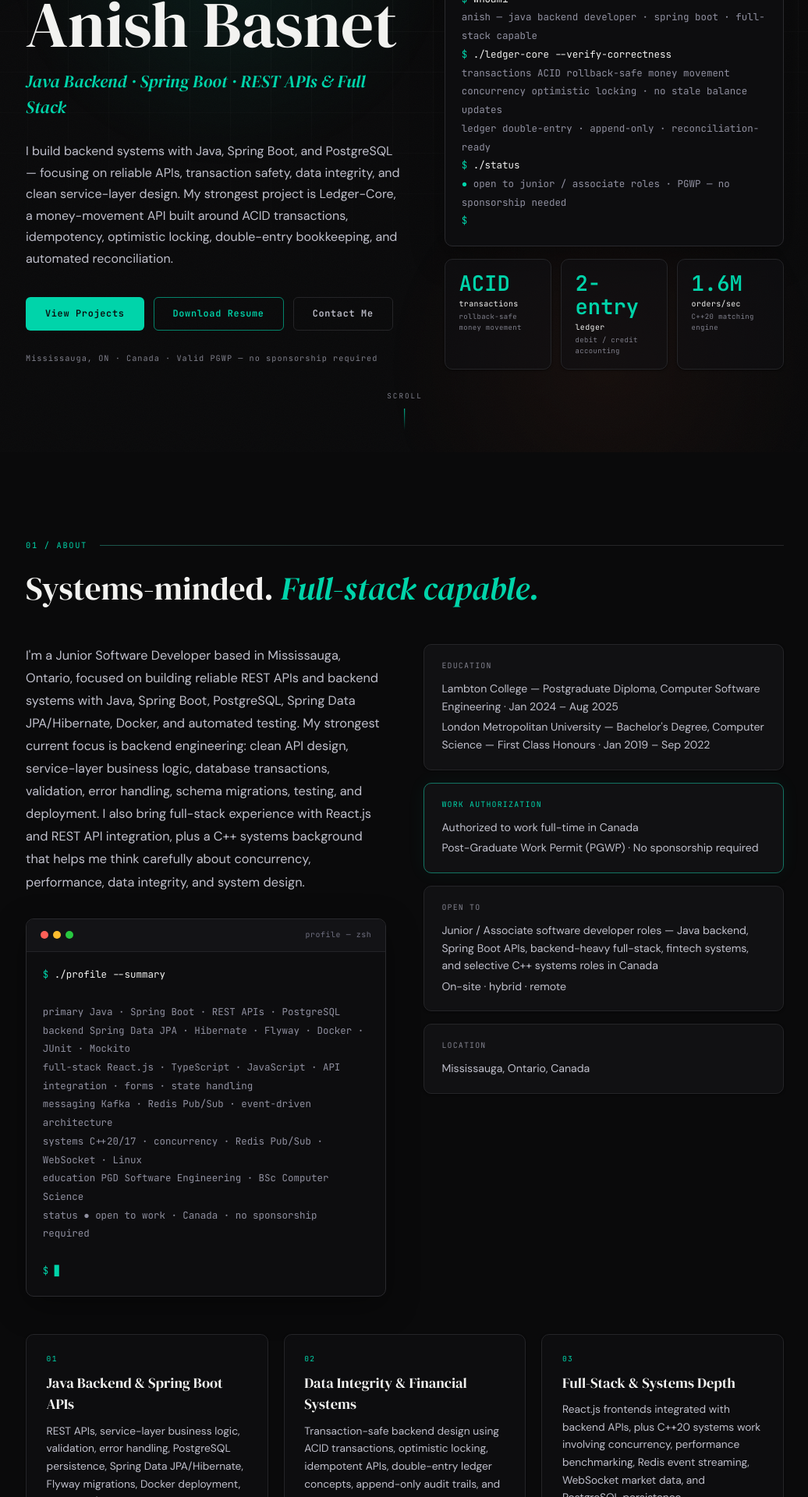
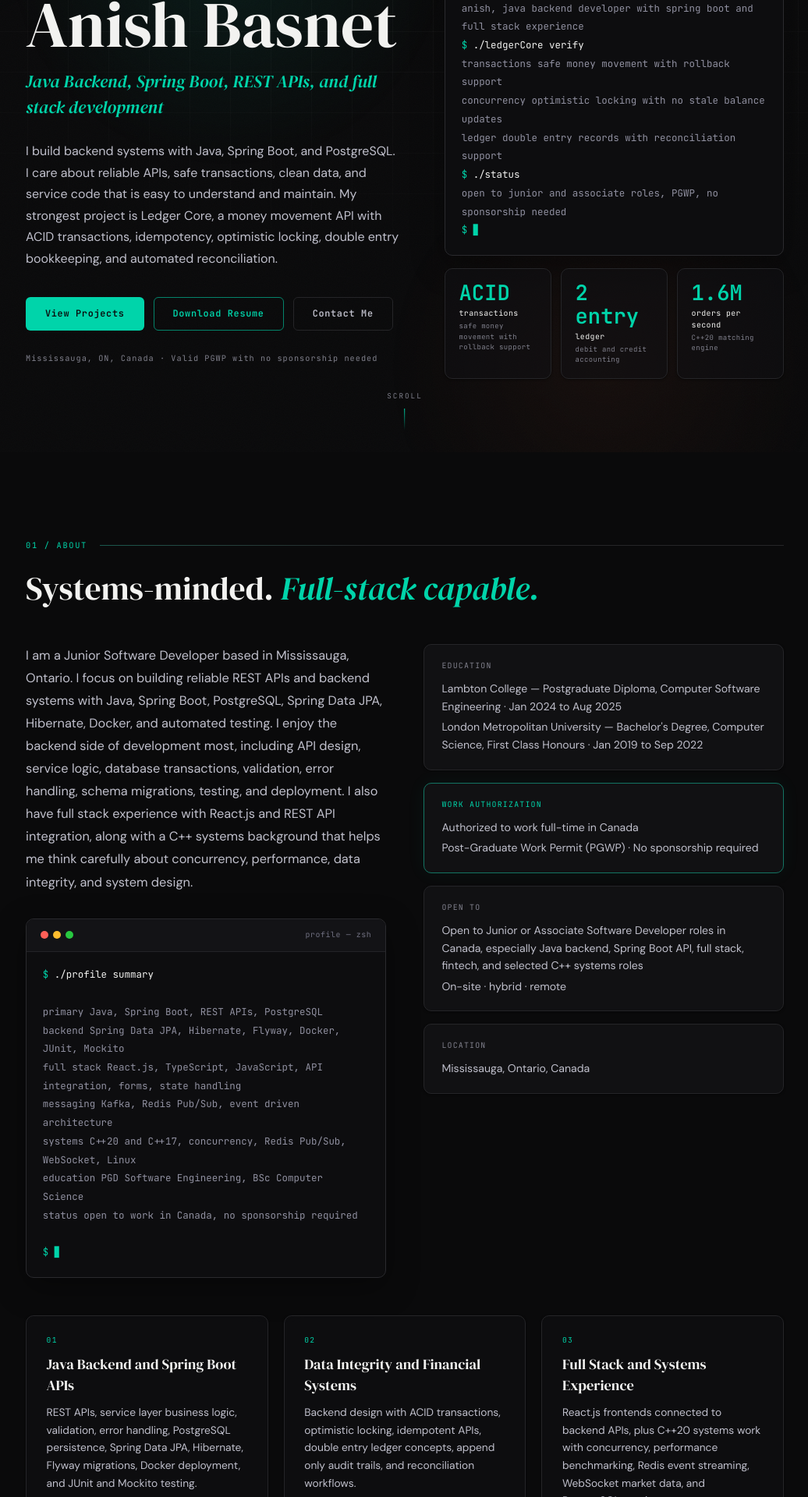
Before and after one commit to anishbasnetAB/Personal_website, a React (Vite) app: page / in a window 1280 px wide. Shown: the part 220-2140 px from the top of the page at 78% size, without its empty margins (121-1157 px from the left). Built offline with nearby package versions, Linux system fonts and the light colour scheme.

Commit message:
human text

```diff
--- a/src/data/portfolio.ts
+++ b/src/data/portfolio.ts
@@ -4,70 +4,70 @@ export const portfolio = {
   identity: {
     name: "Anish Basnet",
     monogram: "AB",
-    title: "Junior Software Developer · Java & Spring Boot · REST APIs & Full Stack",
+    title: "Junior Software Developer focused on Java, Spring Boot, REST APIs, and full stack work",
     location: "Mississauga, Ontario, Canada",
     email: "theanishbasnet@gmail.com",
     linkedin: "https://linkedin.com/in/theanishbasnet",
     github: "https://github.com/anishbasnetAB",
     openTo:
-      "Junior / Associate software developer roles — Java backend, Spring Boot APIs, backend-heavy full-stack, fintech systems, and selective C++ systems roles in Canada",
-    workAuth: "Valid PGWP — no sponsorship required",
+      "Open to Junior or Associate Software Developer roles in Canada, especially Java backend, Spring Boot API, full stack, fintech, and selected C++ systems roles",
+    workAuth: "Valid PGWP with no sponsorship needed",
     cvUrl: "/Anish_Basnet_Resume.pdf",
   },
 
   hero: {
-    availability: "Open to Junior / Associate Software Developer roles",
-    locationLine: "Mississauga, ON · Canada",
-    roleLine: "Java Backend · Spring Boot · REST APIs & Full Stack",
+    availability: "Open to Junior or Associate Software Developer roles",
+    locationLine: "Mississauga, ON, Canada",
+    roleLine: "Java Backend, Spring Boot, REST APIs, and full stack development",
     tagline:
-      "I build backend systems with Java, Spring Boot, and PostgreSQL — focusing on reliable APIs, transaction safety, data integrity, and clean service-layer design. My strongest project is Ledger-Core, a money-movement API built around ACID transactions, idempotency, optimistic locking, double-entry bookkeeping, and automated reconciliation.",
+      "I build backend systems with Java, Spring Boot, and PostgreSQL. I care about reliable APIs, safe transactions, clean data, and service code that is easy to understand and maintain. My strongest project is Ledger Core, a money movement API with ACID transactions, idempotency, optimistic locking, double entry bookkeeping, and automated reconciliation.",
     terminal: [
       { type: 'cmd', text: 'whoami' },
-      { type: 'out', text: 'anish — java backend developer · spring boot · full-stack capable' },
-      { type: 'cmd', text: './ledger-core --verify-correctness' },
-      { type: 'out', text: 'transactions   ACID rollback-safe money movement' },
-      { type: 'out', text: 'concurrency    optimistic locking · no stale balance updates' },
-      { type: 'out', text: 'ledger         double-entry · append-only · reconciliation-ready' },
+      { type: 'out', text: 'anish, java backend developer with spring boot and full stack experience' },
+      { type: 'cmd', text: './ledgerCore verify' },
+      { type: 'out', text: 'transactions   safe money movement with rollback support' },
+      { type: 'out', text: 'concurrency    optimistic locking with no stale balance updates' },
+      { type: 'out', text: 'ledger         double entry records with reconciliation support' },
       { type: 'cmd', text: './status' },
-      { type: 'out', text: '● open to junior / associate roles · PGWP — no sponsorship needed' },
+      { type: 'out', text: 'open to junior and associate roles, PGWP, no sponsorship needed' },
     ] as TermLine[],
     stats: [
-      { value: "ACID", unit: "transactions", label: "rollback-safe money movement" },
-      { value: "2-entry", unit: "ledger", label: "debit / credit accounting" },
-      { value: "1.6M", unit: "orders/sec", label: "C++20 matching engine" },
+      { value: "ACID", unit: "transactions", label: "safe money movement with rollback support" },
+      { value: "2 entry", unit: "ledger", label: "debit and credit accounting" },
+      { value: "1.6M", unit: "orders per second", label: "C++20 matching engine" },
     ],
   },
 
   about: {
     bio:
-      "I'm a Junior Software Developer based in Mississauga, Ontario, focused on building reliable REST APIs and backend systems with Java, Spring Boot, PostgreSQL, Spring Data JPA/Hibernate, Docker, and automated testing. My strongest current focus is backend engineering: clean API design, service-layer business logic, database transactions, validation, error handling, schema migrations, testing, and deployment. I also bring full-stack experience with React.js and REST API integration, plus a C++ systems background that helps me think carefully about concurrency, performance, data integrity, and system design.",
+      "I am a Junior Software Developer based in Mississauga, Ontario. I focus on building reliable REST APIs and backend systems with Java, Spring Boot, PostgreSQL, Spring Data JPA, Hibernate, Docker, and automated testing. I enjoy the backend side of development most, including API design, service logic, database transactions, validation, error handling, schema migrations, testing, and deployment. I also have full stack experience with React.js and REST API integration, along with a C++ systems background that helps me think carefully about concurrency, performance, data integrity, and system design.",
     focusAreas: [
       {
-        title: "Java Backend & Spring Boot APIs",
+        title: "Java Backend and Spring Boot APIs",
         body:
-          "REST APIs, service-layer business logic, validation, error handling, PostgreSQL persistence, Spring Data JPA/Hibernate, Flyway migrations, Docker deployment, and JUnit/Mockito testing.",
+          "REST APIs, service layer business logic, validation, error handling, PostgreSQL persistence, Spring Data JPA, Hibernate, Flyway migrations, Docker deployment, and JUnit and Mockito testing.",
       },
       {
-        title: "Data Integrity & Financial Systems",
+        title: "Data Integrity and Financial Systems",
         body:
-          "Transaction-safe backend design using ACID transactions, optimistic locking, idempotent APIs, double-entry ledger concepts, append-only audit trails, and reconciliation workflows.",
+          "Backend design with ACID transactions, optimistic locking, idempotent APIs, double entry ledger concepts, append only audit trails, and reconciliation workflows.",
       },
       {
-        title: "Full-Stack & Systems Depth",
+        title: "Full Stack and Systems Experience",
         body:
-          "React.js frontends integrated with backend APIs, plus C++20 systems work involving concurrency, performance benchmarking, Redis event streaming, WebSocket market data, and PostgreSQL persistence.",
+          "React.js frontends connected to backend APIs, plus C++20 systems work with concurrency, performance benchmarking, Redis event streaming, WebSocket market data, and PostgreSQL persistence.",
       },
     ],
     terminalLines: [
-      { type: 'cmd', text: './profile --summary' },
+      { type: 'cmd', text: './profile summary' },
       { type: 'out', text: '' },
-      { type: 'out', text: 'primary      Java · Spring Boot · REST APIs · PostgreSQL' },
-      { type: 'out', text: 'backend      Spring Data JPA · Hibernate · Flyway · Docker · JUnit · Mockito' },
-      { type: 'out', text: 'full-stack   React.js · TypeScript · JavaScript · API integration · forms · state handling' },
-      { type: 'out', text: 'messaging    Kafka · Redis Pub/Sub · event-driven architecture' },
-      { type: 'out', text: 'systems      C++20/17 · concurrency · Redis Pub/Sub · WebSocket · Linux' },
-      { type: 'out', text: 'education    PGD Software Engineering · BSc Computer Science' },
-      { type: 'out', text: 'status       ● open to work · Canada · no sponsorship required' },
+      { type: 'out', text: 'primary      Java, Spring Boot, REST APIs, PostgreSQL' },
+      { type: 'out', text: 'backend      Spring Data JPA, Hibernate, Flyway, Docker, JUnit, Mockito' },
+      { type: 'out', text: 'full stack   React.js, TypeScript, JavaScript, API integration, forms, state handling' },
+      { type: 'out', text: 'messaging    Kafka, Redis Pub/Sub, event driven architecture' },
+      { type: 'out', text: 'systems      C++20 and C++17, concurrency, Redis Pub/Sub, WebSocket, Linux' },
+      { type: 'out', text: 'education    PGD Software Engineering, BSc Computer Science' },
+      { type: 'out', text: 'status       open to work in Canada, no sponsorship required' },
       { type: 'out', text: '' },
     ] as TermLine[],
   },
@@ -76,39 +76,39 @@ export const portfolio = {
     {
       company: "NexGen",
       role: "Junior Software Developer",
-      period: "Jan 2023 – Dec 2023",
-      subPeriod: "Internship (Jan – Apr 2023) progressing to Junior Developer (May – Dec 2023)",
+      period: "Jan 2023 to Dec 2023",
+      subPeriod: "Started as an intern from Jan to Apr 2023, then continued as a Junior Developer from May to Dec 2023",
       tech: ["Java", "Spring Boot", "Spring Data JPA", "REST APIs", "SQL", "React.js", "Git", "Jira", "Agile"],
       bullets: [
-        "Developed and shipped 10+ REST API endpoints and service-layer features using Java, Spring Boot, Spring Data JPA/Hibernate, and SQL within a 6-person Agile team.",
-        "Integrated backend APIs with React.js frontend components across 3 product modules; debugged and resolved 15+ defects during QA and pre-production, reducing the bug backlog by ~40%.",
-        "Maintained >80% unit test coverage with JUnit 5 and Mockito; wrote documented code and participated in weekly code reviews using Git, Jira, and pull request workflows.",
-        "Built REST controllers, service-layer logic, and database-connected CRUD operations; practiced Git branching, pull requests, and Agile sprint ceremonies throughout both roles.",
+        "Built and shipped more than 10 REST API endpoints and service features using Java, Spring Boot, Spring Data JPA, Hibernate, and SQL as part of a 6 person Agile team.",
+        "Connected backend APIs with React.js frontend components across 3 product modules. I also fixed more than 15 QA and pre production defects, which helped reduce the bug backlog by about 40%.",
+        "Kept unit test coverage above 80% with JUnit 5 and Mockito, wrote documented code, and took part in weekly code reviews using Git, Jira, and pull requests.",
+        "Worked on REST controllers, service logic, and database backed CRUD features while following Git branching, pull request, and Agile sprint practices.",
       ],
     },
     {
       company: "Leapfrog Technology",
       role: "Student Partner",
-      period: "Jan 2022 – Dec 2022",
+      period: "Jan 2022 to Dec 2022",
       tech: ["React.js", "Node.js", "JavaScript", "Code Reviews", "Web Development"],
       bullets: [
-        "Completed structured industry training in React.js, Node.js, and JavaScript; practiced peer code reviews and iterative development across team exercises.",
+        "Completed structured industry training in React.js, Node.js, and JavaScript, with regular practice in peer code reviews and team based development exercises.",
       ],
     },
     {
       company: "Technobyte",
       role: "Flutter Intern",
-      period: "Dec 2021 – Mar 2022",
+      period: "Dec 2021 to Mar 2022",
       tech: ["Flutter", "MySQL", "Mobile Development", "Debugging"],
       bullets: [
-        "Developed mobile UI features integrating Flutter frontends with MySQL-backed REST services; resolved QA defects across 3 feature releases.",
+        "Built mobile UI features in Flutter and connected them with MySQL backed REST services. I also resolved QA defects across 3 feature releases.",
       ],
     },
   ],
 
   projects: [
     {
-      title: "Ledger-Core — Spring Boot Banking API",
+      title: "Ledger Core, Spring Boot Banking API",
       featured: true,
       tags: [
         "Java 21",
@@ -125,25 +125,25 @@ export const portfolio = {
       ],
       stats: [
         { value: "ACID", label: "transaction safety" },
-        { value: "2-entry", label: "ledger accounting" },
-        { value: "0", label: "duplicate charges on retry" },
+        { value: "2 entry", label: "ledger accounting" },
+        { value: "0", label: "duplicate charges during retry testing" },
       ],
       problem:
-        "Money-movement systems cannot behave like basic CRUD apps. Transfers must stay correct when transactions fail, duplicate requests arrive, or concurrent updates hit the same account.",
-      role: "Solo backend project — architecture, implementation, testing, database design, and deployment.",
+        "Money movement systems need more care than a basic CRUD app. Transfers must stay correct when transactions fail, duplicate requests arrive, or two updates hit the same account at the same time.",
+      role: "Solo backend project covering architecture, implementation, testing, database design, and deployment.",
       highlights: [
-        "Designed and implemented a production-style money-movement REST API with Java, Spring Boot, PostgreSQL, and Spring Data JPA/Hibernate.",
-        "Implemented deposits, withdrawals, and transfers with ACID transactions and guaranteed rollback on failure.",
-        "Used optimistic locking to prevent stale concurrent balance updates — stress-tested with 10 concurrent threads, achieving 0 overdrafts.",
-        "Designed an append-only double-entry ledger with database-level immutability and an automated reconciliation engine.",
-        "Added idempotent transfer APIs — 0 duplicate charges on 1,000-retry test.",
-        "Managed 8 Flyway schema migrations and wrote 50+ tests (JUnit 5, AssertJ, Mockito) covering failure injection, concurrency, and idempotency.",
+        "Designed and built a banking style REST API with Java, Spring Boot, PostgreSQL, and Spring Data JPA and Hibernate.",
+        "Implemented deposits, withdrawals, and transfers with ACID transactions and rollback on failure.",
+        "Used optimistic locking to prevent stale balance updates, then stress tested it with 10 concurrent threads and reached 0 overdrafts.",
+        "Designed an append only double entry ledger with database level immutability and an automated reconciliation engine.",
+        "Added idempotent transfer APIs, with 0 duplicate charges in a 1,000 retry test.",
+        "Managed 8 Flyway schema migrations and wrote more than 50 tests with JUnit 5, AssertJ, and Mockito for failure cases, concurrency, and idempotency.",
       ],
       liveUrl: "https://ledger-core-frontend-gamma.vercel.app/",
       githubUrl: "https://github.com/anishbasnetAB/ledger-core",
     },
     {
-      title: "Real-Time Distributed Trading Exchange Simulator",
+      title: "Real Time Distributed Trading Exchange Simulator",
       featured: true,
       tags: [
         "C++20",
@@ -157,37 +157,37 @@ export const portfolio = {
         "GitHub Actions",
       ],
       stats: [
-        { value: "1,626,655", label: "orders/sec" },
-        { value: "583ns", label: "p50 latency" },
-        { value: "958ns", label: "p99 latency" },
+        { value: "1,626,655", label: "orders per second" },
+        { value: "583 ns", label: "p50 latency" },
+        { value: "958 ns", label: "p99 latency" },
       ],
       problem:
-        "Trading systems need deterministic matching, fair execution, clean event flow, and low-latency processing. I built this project to understand how a matching engine, backend services, persistence layer, and real-time dashboard fit together.",
-      role: "Solo project — architecture, C++ matching engine, backend services, frontend dashboard, benchmarking, CI, and deployment.",
+        "Trading systems need predictable matching, fair execution, clear event flow, and low latency processing. I built this project to understand how a matching engine, backend services, persistence, and a live dashboard work together.",
+      role: "Solo project covering architecture, C++ matching engine work, backend services, frontend dashboard, benchmarking, CI, and deployment.",
       highlights: [
-        "Built a C++20 high-performance matching engine with price-time priority FIFO order book, limit and market orders, partial fills, cancel support, and GoogleTest coverage.",
-        "Benchmarked at 1,626,655 orders/sec with p50 583ns and p99 958ns match latency across 1 million orders.",
-        "Developed backend services with Fastify, JWT authentication, refresh-token rotation, role-based authorization, and pre-trade risk checks.",
-        "Used Redis Pub/Sub to fan out trade events to persistence and WebSocket services.",
-        "Persisted trades and positions in PostgreSQL with atomic transaction writes.",
-        "Built a React 18 TypeScript dashboard with live order book, trade feed, positions, PnL, and WebSocket auto-reconnect.",
-        "Orchestrated 4 services with Docker Compose and automated builds with GitHub Actions CI/CD.",
+        "Built a C++20 matching engine with price time priority, FIFO order book behavior, limit and market orders, partial fills, cancel support, and GoogleTest coverage.",
+        "Benchmarked the engine at 1,626,655 orders per second, with p50 match latency of 583 ns and p99 match latency of 958 ns across 1 million orders.",
+        "Developed backend services with Fastify, JWT authentication, refresh token rotation, role based authorization, and pre trade risk checks.",
+        "Used Redis Pub/Sub to send trade events to persistence and WebSocket services.",
+        "Stored trades and positions in PostgreSQL with atomic transaction writes.",
+        "Built a React 18 and TypeScript dashboard with a live order book, trade feed, positions, PnL, and WebSocket auto reconnect.",
+        "Ran 4 services with Docker Compose and automated builds through GitHub Actions CI/CD.",
       ],
       liveUrl: "https://trading-exchange-simulator.vercel.app",
       githubUrl: "https://github.com/anishbasnetAB/Trading-Exchange-Simulator",
     },
     {
-      title: "Job Connect — Full Stack Job Portal",
+      title: "Job Connect, Full Stack Job Portal",
       featured: false,
       tags: ["React", "TypeScript", "Node.js", "Express", "MongoDB", "REST APIs"],
       stats: [],
       problem:
-        "A full-stack job portal covering the core hiring flow: user accounts, job postings, applications, and API-driven frontend/backend interaction.",
-      role: "Solo full-stack project.",
+        "A full stack job portal that covers the main hiring flow, including user accounts, job postings, applications, and API driven frontend and backend interaction.",
+      role: "Solo full stack project.",
       highlights: [
-        "Built a REST API backend with Node.js/Express and a MongoDB data layer.",
-        "Created a React + TypeScript frontend for job search, postings, and application workflows.",
-        "Practiced full-stack data flow, API integration, form handling, and reusable frontend components.",
+        "Built a REST API backend with Node.js, Express, and MongoDB.",
+        "Created a React and TypeScript frontend for job search, job postings, and application workflows.",
+        "Practiced full stack data flow, API integration, form handling, and reusable frontend components.",
       ],
       liveUrl: "",
       githubUrl: "https://github.com/anishbasnetAB/Job-Connect-MERN-Stack-",
@@ -198,12 +198,12 @@ export const portfolio = {
       tags: ["ASP.NET Core 6", "C#", "Entity Framework", "Razor Pages", "Bootstrap"],
       stats: [],
       problem:
-        "An enterprise-style bookstore and inventory system built to practise layered architecture, data access, and collaborative software development.",
-      role: "Academic team project — Lambton College.",
+        "A bookstore and inventory system built to practise layered architecture, data access, and collaborative software development.",
+      role: "Academic team project at Lambton College.",
       highlights: [
-        "Built an n-tier application using ASP.NET Core 6, MVC/Razor Pages, and Entity Framework.",
+        "Built an n tier application using ASP.NET Core 6, MVC, Razor Pages, and Entity Framework.",
         "Implemented CRUD workflows for bookstore and inventory management features.",
-        "Worked collaboratively using Git-based development practices.",
+        "Worked with the team using Git based development practices.",
       ],
       liveUrl: "",
       githubUrl: "https://github.com/anishbasnetAB/Book-Store",
@@ -238,7 +238,7 @@ export const portfolio = {
       ],
     },
     {
-      category: "Data & Messaging",
+      category: "Data and Messaging",
       items: [
         "PostgreSQL",
         "MySQL",
@@ -252,7 +252,7 @@ export const portfolio = {
       ],
     },
     {
-      category: "Testing & DevOps",
+      category: "Testing and DevOps",
       items: [
         "JUnit 5",
         "Mockito",
@@ -261,7 +261,7 @@ export const portfolio = {
         "Docker",
         "Docker Compose",
         "GitHub Actions CI/CD",
-        "AWS (fundamentals)",
+        "AWS fundamentals",
         "Linux",
       ],
     },
@@ -282,14 +282,14 @@ export const portfolio = {
         "OOP",
         "SOLID",
         "Code Reviews",
-        "Agile/Scrum",
+        "Agile and Scrum",
         "Jira",
         "Git",
         "Postman",
       ],
     },
     {
-      category: "AI-assisted Dev",
+      category: "AI Assisted Development",
       items: [
         "GitHub Copilot",
         "ChatGPT",
@@ -303,23 +303,23 @@ export const portfolio = {
     {
       institution: "Lambton College",
       degree: "Postgraduate Diploma, Computer Software Engineering",
-      period: "Jan 2024 – Aug 2025",
+      period: "Jan 2024 to Aug 2025",
     },
     {
       institution: "London Metropolitan University",
-      degree: "Bachelor's Degree, Computer Science — First Class Honours",
-      period: "Jan 2019 – Sep 2022",
+      degree: "Bachelor's Degree, Computer Science, First Class Honours",
+      period: "Jan 2019 to Sep 2022",
     },
   ],
 
   certifications: [
-    { name: "Getting Started with Microsoft Azure", issuer: "Birdify - LMSAFP", year: "Jan 2025" },
+    { name: "Getting Started with Microsoft Azure", issuer: "Birdify LMSAFP", year: "Jan 2025" },
     { name: "Responsive Web Design", issuer: "freeCodeCamp", year: "Feb 2023" },
   ],
 
   contact: {
-    heading: "Let's build reliable backend systems.",
+    heading: "Let's build backend systems that people can trust.",
     note:
-      "I'm looking for a Junior or Associate Software Developer role in Canada, with a strong focus on Java backend development, Spring Boot APIs, PostgreSQL, backend-heavy full-stack work, or fintech/product engineering. I am authorized to work full-time in Canada on a valid PGWP and do not require sponsorship.",
+      "I am looking for a Junior or Associate Software Developer role in Canada, with a strong focus on Java backend development, Spring Boot APIs, PostgreSQL, full stack work with a backend focus, or fintech and product engineering. I am authorized to work full time in Canada on a valid PGWP and do not require sponsorship.",
   },
 };
```
Also changed, not shown: 1 other file (tests, documents, lock files or other folders).
